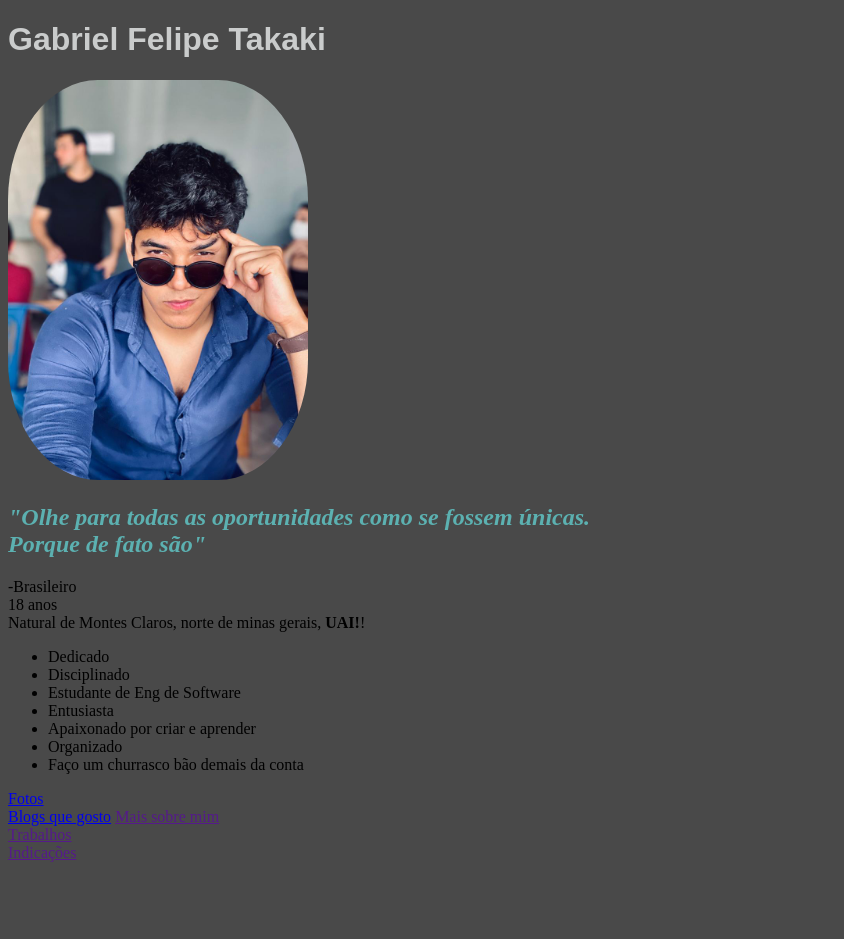
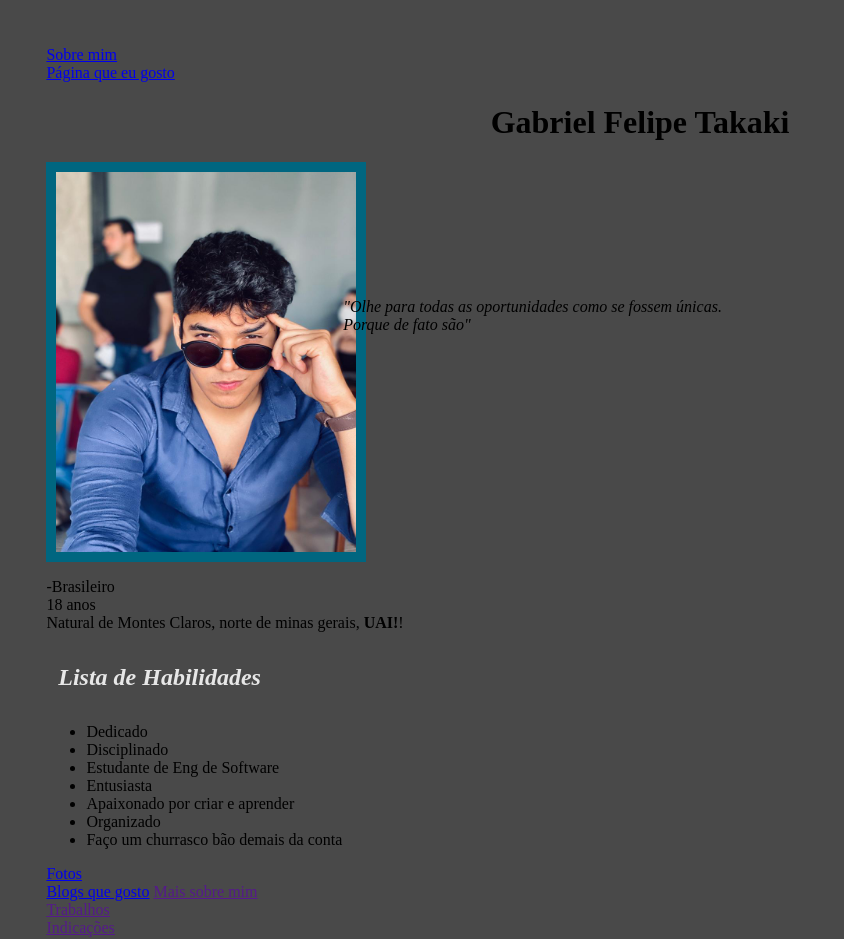
Before and after one commit to Gabriel-takaki/gabriel-takaki.github.io, a plain HTML site: page index.html in a window 1280 px wide. Shown: the whole page, without its empty margins (0-844 px from the left). Before the commit the page ends 870 px from the top, so only its background shows below. Drawn offline with Linux system fonts and the light colour scheme.

Commit message:
Alteraçoes de estilo css

```diff
--- a/index.html
+++ b/index.html
@@ -8,12 +8,20 @@
     <link rel="stylesheet" href="style.css">
 </head>
 <body>
-    <h1>Gabriel Felipe Takaki</h1>
-    <div class="fotoperfil">
-    <img src="fotoeu.jpeg" alt="foto de perfil" width="300px">
+    <a href="#sobre-mim">Sobre mim</a>
+    <br>
+    <a href="#pagina">Página que eu gosto</a>
+    <div>
+    <h1 class ="meuNome">Gabriel Felipe Takaki</h1>
+    <div class="imageContainer">
+    <img src="fotoeu.jpeg" alt="foto de perfil" width="300px" id="minhafoto">
+    <p class="frase">"Olhe para todas as oportunidades como se fossem únicas. <br>Porque de fato são"</p>
     </div>
-    <h2>"Olhe para todas as oportunidades como se fossem únicas. <br>Porque de fato são"</h2>
-    <p>-Brasileiro <br> 18 anos <br> Natural de Montes Claros, norte de minas gerais, <strong> UAI!</strong>!</p>
+    </div>
+    <p class="descrição">-Brasileiro <br> 18 anos <br> Natural de Montes Claros, norte de minas gerais, <strong> UAI!</strong>!</p>
+
+
+    <h2>Lista de Habilidades</h2>
     <ul>
         <li>Dedicado</li>
         <li>Disciplinado</li>
--- a/style.css
+++ b/style.css
@@ -1,16 +1,35 @@
-h1{ color: rgb(202, 204, 204);
-    box-shadow: black;
-    font-family: sans-serif;
+body{
+    padding: 3%;
+}
 
+.meuNome {
+    font-family: serif;
+    text-align: center;
+}
+
+#minhafoto {
+    float: left;
+    height: 380px;
+    padding: 10px;
+    background-color: rgb(0, 102, 128);
+}
+
+.frase{
+    font-style: italic;
+    position: absolute;
+    top: 30%;
+    left: 25%;
+}
+
+.imageContainer{
+    height: 400px;
+    position: relative;
 }
 
 h2 {
-    color: rgb(92, 177, 177);
+    color: rgb(231, 231, 231);
     font-style: italic;
-}
-
-.fotoperfil img{
-    border-radius: 30%;
+    padding: 1%;
 }
 
 body{
```
